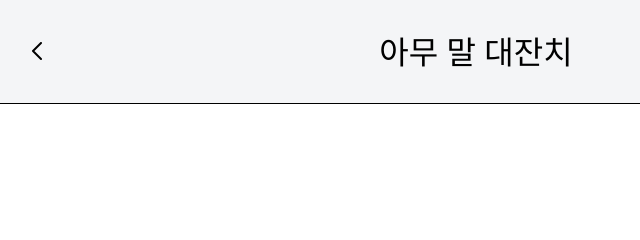
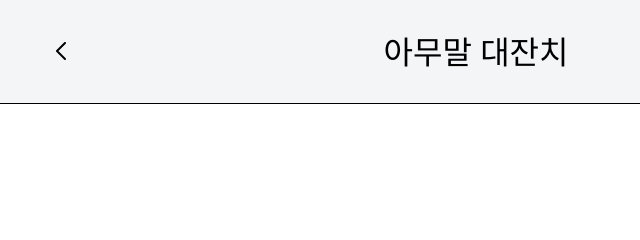
Before and after one commit to 100-hours-a-week/KTB_brian_Community_Front, a website with bundled scripts: page public/signin/index.html in a window 1280 px wide. Shown: the top 240 px of the page, 164-804 px from the left. Built offline with nearby package versions, Linux system fonts and the light colour scheme.

Commit message:
refactor: 뒤로가기 버튼 통일

```diff
--- a/public/post_create/styles.css
+++ b/public/post_create/styles.css
@@ -53,19 +53,6 @@ body {
 .header__title {
     font-size: var(--fs-32);
     font-weight: 400;
-}
-
-.icon-btn {
-    position: absolute;
-    left: 24px;
-    background: none;
-    border: none;
-    cursor: pointer;
-    display: inline-grid;
-    place-items: center;
-    width: 40px;
-    height: 40px;
-    border-radius: var(--r-sm);
 }
 
 .user-menu {
@@ -129,6 +116,30 @@ body {
     height: 100%;
     object-fit: cover;
     display: block;
+}
+
+.header--with-back .icon-btn {
+    position: absolute;
+    left: 24px;
+    display: inline-grid;
+    place-items: center;
+    width: 40px;
+    height: 40px;
+    border-radius: var(--r-sm);
+    border: none;
+    background: transparent;
+    cursor: pointer;
+}
+
+.header--with-back .icon-btn svg {
+    width: 11px;
+    height: 19px;
+}
+
+.header--with-back .header__title {
+    padding-left: 0;
+    margin: 0 auto;
+    text-align: center;
 }
 
 .container {
--- a/public/post_detail/styles.css
+++ b/public/post_detail/styles.css
@@ -1,11 +1,10 @@
+@import url('../styles.css');
+
 :root{
-    --bg-page:#F4F5F7; --bg-surface:#FFF; --text:#000; --muted:#6b6b6b;
-    --primary:#ACA0EB; --primary-on:#7F6AEE; --line:#000;
+    --primary-on:#7F6AEE;
     --darker:#222; --danger:#E13238; --chip:#EEE; --chip-border:#DDD;
-    --r-sm:4px; --r-md:8px; --r-lg:16px; --r-xl:20px; --r-xxl:28px;
-    --s-1:4px; --s-2:8px; --s-3:12px; --s-4:16px; --s-6:24px; --s-8:32px;
-    --fs-12:12px; --fs-14:14px; --fs-16:16px; --fs-20:20px; --fs-24:24px; --fs-32:32px;
-    --header-h:64px; /* 상세에선 64로 */
+    --r-xl:20px; --r-xxl:28px;
+    --fs-20:20px;
 }
 
 /* reset */
@@ -17,10 +16,29 @@ body{margin:0;font-family:Pretendard,system-ui,Apple SD Gothic Neo,Segoe UI,Robo
 .app{min-height:100%;background:var(--bg-surface)}
 .container{max-width:920px;margin:0 auto;padding:0 var(--s-6)}
 .header{position:sticky;top:0;z-index:10;height:var(--header-h);background:var(--bg-page);border-bottom:1px solid var(--line)}
-.header__inner{height:var(--header-h);display:flex;align-items:center;justify-content:center;gap:8px;position:relative;max-width:920px;margin:0 auto;padding:0 var(--s-6)}
-.header__title{font-family:"Sandoll GogoRound",Pretendard; font-size:var(--fs-24);font-weight:400;white-space:nowrap}
-.icon-btn{position:absolute;left:var(--s-6);display:grid;place-items:center;width:40px;height:40px;background:transparent;border:none;cursor:pointer}
-.icon-btn svg{width:11px;height:19px}
+.header__inner{height:var(--header-h);display:flex;align-items:center;justify-content:center;gap:8px;position:relative;max-width:var(--container-max);margin:0 auto;padding:0 var(--s-6)}
+.header__title{font-family:var(--font-display); font-size:var(--fs-32);font-weight:400;white-space:nowrap}
+.header--with-back .icon-btn{
+    position:absolute;
+    left:var(--s-6);
+    width:40px;
+    height:40px;
+    border-radius:var(--r-sm);
+    display:inline-grid;
+    place-items:center;
+    background:transparent;
+    border:none;
+    cursor:pointer;
+}
+.header--with-back .icon-btn svg{
+    width:11px;
+    height:19px;
+}
+.header--with-back .header__title{
+    padding-left:0;
+    margin:0 auto;
+    text-align:center;
+}
 .user-menu{position:absolute;right:var(--s-6)}
 .user-menu summary{list-style:none;cursor:pointer;display:inline-flex;align-items:center}
 .user-menu summary::-webkit-details-marker{display:none}
@@ -30,6 +48,22 @@ body{margin:0;font-family:Pretendard,system-ui,Apple SD Gothic Neo,Segoe UI,Robo
 .user-menu .menu a:hover{background:var(--bg-page)}
 .avatar{width:36px;height:36px;border-radius:50%;background:#C4C4C4;overflow:hidden;display:inline-flex;align-items:center;justify-content:center}
 .avatar img{width:100%;height:100%;object-fit:cover;display:block}
+.header--with-back .icon-btn{
+    position:absolute;
+    left:var(--s-6);
+    width:40px;
+    height:40px;
+    border-radius:var(--r-sm);
+}
+.header--with-back .icon-btn svg{
+    width:11px;
+    height:19px;
+}
+.header--with-back .header__title{
+    padding-left:0;
+    margin:0 auto;
+    text-align:center;
+}
 .sr-only{position:absolute;width:1px;height:1px;padding:0;margin:-1px;overflow:hidden;clip:rect(0,0,0,0);white-space:nowrap;border:0}
 
 /* post */
--- a/public/signin/index.html
+++ b/public/signin/index.html
@@ -11,14 +11,14 @@
 <body>
   <div class="app">
     <!-- 헤더 -->
-    <header class="header" role="banner">
+    <header class="header header--with-back" role="banner">
       <div class="header__inner">
-        <button class="icon-btn" type="button" aria-label="뒤로가기">
+        <button class="icon-btn" type="button" aria-label="뒤로가기" id="signin-back-btn">
           <svg viewBox="0 0 11 19" fill="none" xmlns="http://www.w3.org/2000/svg" aria-hidden="true">
             <path d="M10 1 L2 9 L10 17" stroke="#000" stroke-width="2" stroke-linecap="round" stroke-linejoin="round" />
           </svg>
         </button>
-        <h1 class="header__title">아무 말 대잔치</h1>
+        <h1 class="header__title">아무말 대잔치</h1>
       </div>
     </header>
 
@@ -84,6 +84,12 @@
   </div>
 
   <script type="module" src="js/main.js"></script>
+  <script>
+    document.getElementById('signin-back-btn')?.addEventListener('click', (e) => {
+      e.preventDefault();
+      window.location.href = '../login/index.html';
+    });
+  </script>
 </body>
 
 </html>
--- a/public/styles.css
+++ b/public/styles.css
@@ -90,10 +90,9 @@ body {
   white-space: nowrap;
 }
 
-/* Back icon button */
-.icon-btn {
+.header--with-back .icon-btn {
   position: absolute;
-  left: 0;
+  left: 24px;
   display: inline-grid;
   place-items: center;
   width: 40px;
@@ -104,10 +103,16 @@ body {
   cursor: pointer;
 }
 
-.icon-btn svg {
+.header--with-back .icon-btn svg {
   display: block;
   width: 11px;
   height: 19px;
+}
+
+.header--with-back .header__title {
+  margin: 0 auto;
+  padding-left: 0;
+  text-align: center;
 }
 
 /* Container */
```
Also changed, not shown: public/board/index.html (+2 -2 lines), public/login/index.html (+1 -1 lines), public/mypage/index.html (+1 -1 lines), public/post_create/index.html (+3 -3 lines), public/post_detail/index.html (+3 -3 lines).
